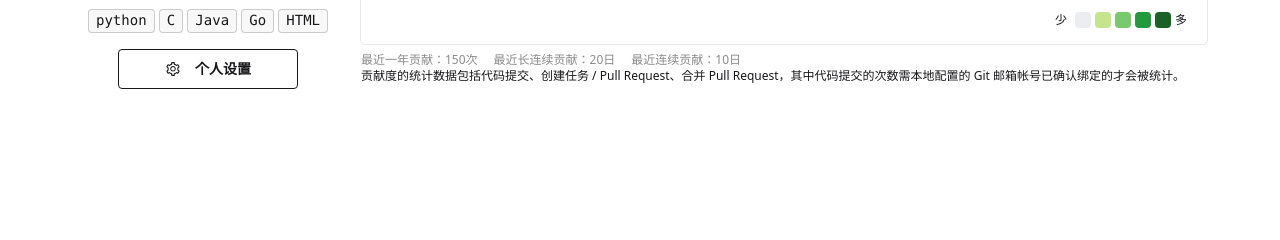
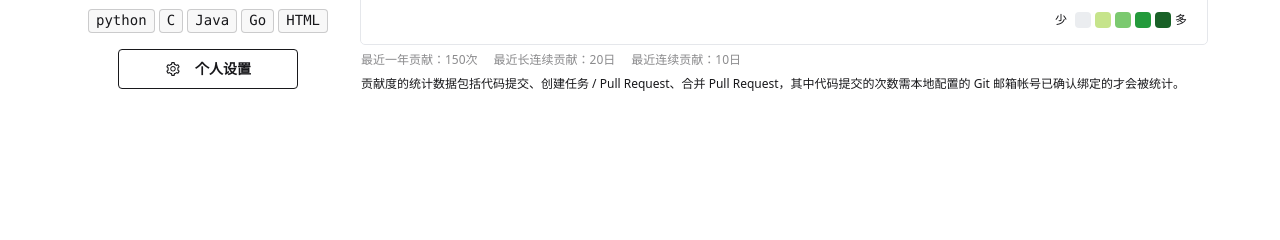
Before and after one commit to wangkx0227/MiniRepo, a Python web app: template blueprints/dashboard/templates/dashboard/workbenches/overview_new.html in a window 1280 px wide. Shown: the part 457-697 px from the top of the page. Run offline with Jinja, Linux system fonts and the light colour scheme; the template is opened without the code that fills it, so the values that code supplies are empty; some libraries are stand-ins or nearby versions.

Commit message:
小更新

```diff
--- a/blueprints/dashboard/templates/dashboard/workbenches/overview_new.html
+++ b/blueprints/dashboard/templates/dashboard/workbenches/overview_new.html
@@ -57,7 +57,7 @@
                     <p>最近长连续贡献：20日</p>
                     <p>最近连续贡献：10日</p>
                 </div>
-                <p class="font-thin text-base-content/75 text-xs">贡献度的统计数据包括代码提交、创建任务 / Pull Request、合并 Pull
+                <p class="font-thin text-base-content/75 text-xs mt-2">贡献度的统计数据包括代码提交、创建任务 / Pull Request、合并 Pull
                     Request，其中代码提交的次数需本地配置的 Git 邮箱帐号已确认绑定的才会被统计。</p>
             </div>
         </div>
```
